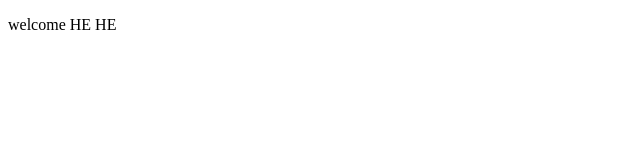
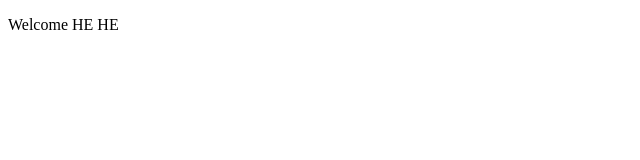
Before and after one commit to Luckjiang321/Luckjiang321.github.io, a plain HTML site: page index.html in a window 1280 px wide. Shown: the full height of the page, 0-640 px from the left. Drawn offline with Linux system fonts and the light colour scheme.

Commit message:
first try

```diff
--- a/index.html
+++ b/index.html
@@ -5,6 +5,6 @@
     <title>Sirius</title>
 </head>
 <body>
-<p>welcome HE HE</p>
+<p>Welcome HE HE</p>
 </body>
 </html>
```
